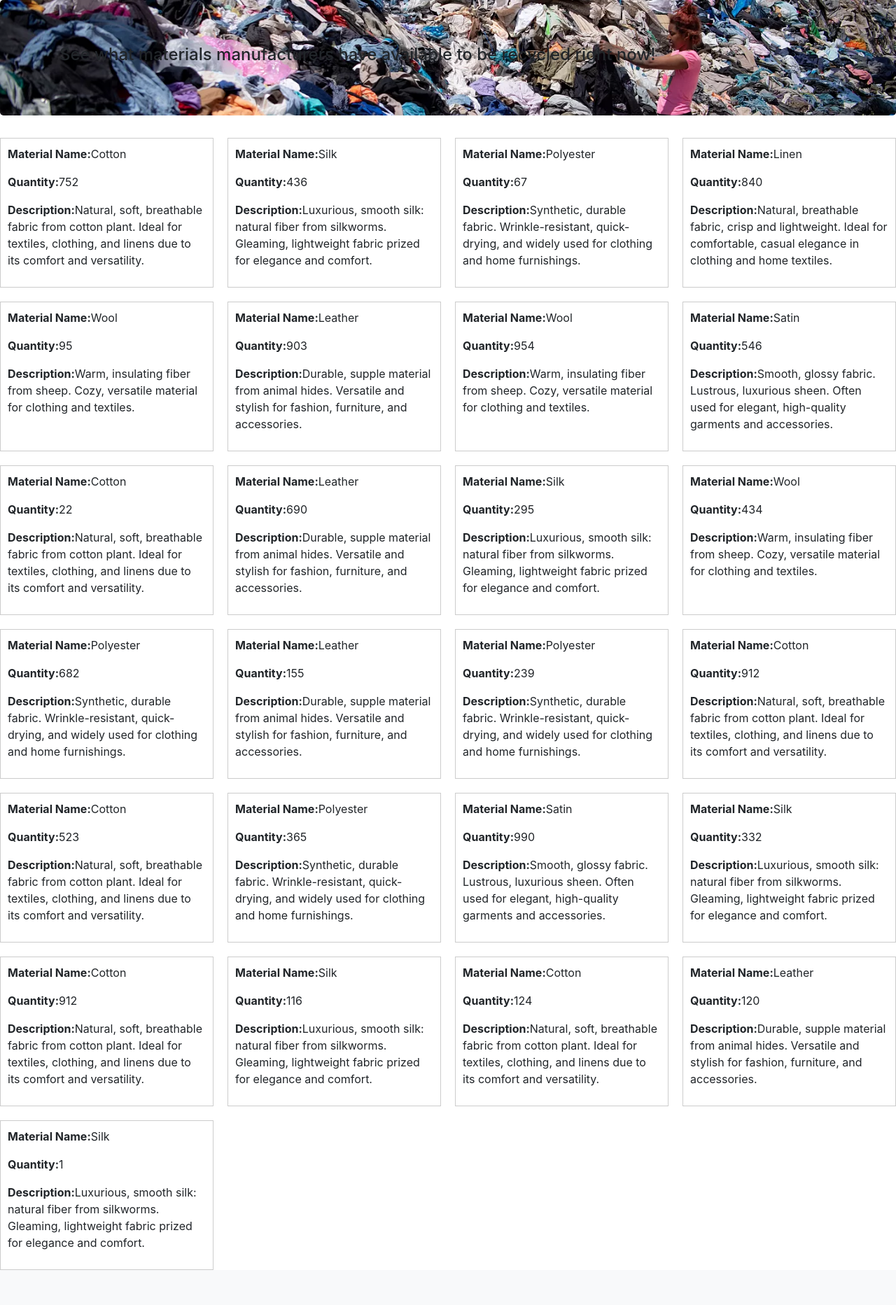
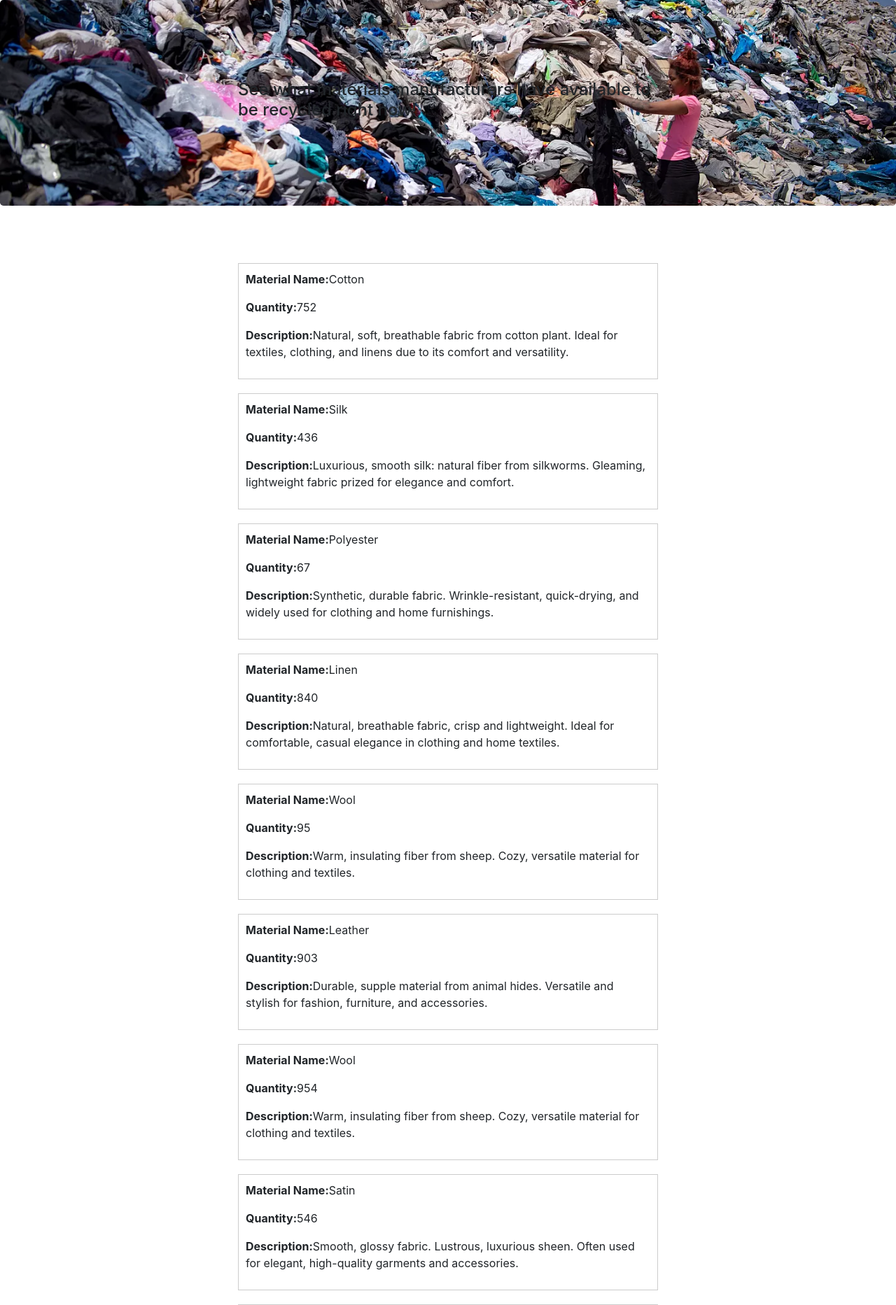
Before and after one commit to khribal/sustainacycle, a PHP site: page /waste.php in a window 1280 px wide. Shown: the part 56-1921 px from the top of the page at 70% size. Before the commit the page ends 1871 px from the top, so only its background shows below. Run offline with PHP 8.4, Linux system fonts and the light colour scheme; data comes from the database, SQL or seed files in the repository; data that the repository does not hold is empty.

Commit message:
adding padding to styles.css

```diff
--- a/css/styles.css
+++ b/css/styles.css
@@ -46,9 +46,15 @@ team.php
 waste.php
 */
 
+.container {
+    max-width: 700px;
+    padding: 50px;
+}
+
 .grid-container {
     display: grid;
     grid-template-columns: repeat(auto-fill, minmax(300px, 1fr));
+    margin: 0 auto;
     gap: 20px;
 }
 
--- a/waste.php
+++ b/waste.php
@@ -49,6 +49,7 @@
     $result = $conn->query($sql);
 
     if ($result->num_rows > 0) {
+      echo "<div class='container'>";
       echo "<div class='grid-container'>";
         while($row = $result->fetch_assoc()) {
           echo "<div class='grid-item'>";
@@ -57,6 +58,7 @@
           echo "<p><strong>Description:</strong>" . $row["description"]. "</p>";
           echo "</div>";
         }
+        echo "</div>";
         echo "</div>";
     } else {
         echo "0 results";
```
